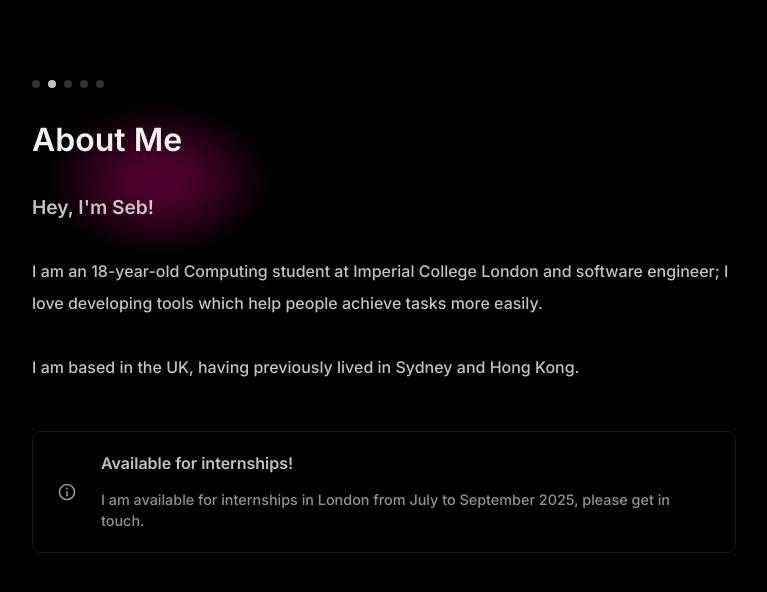
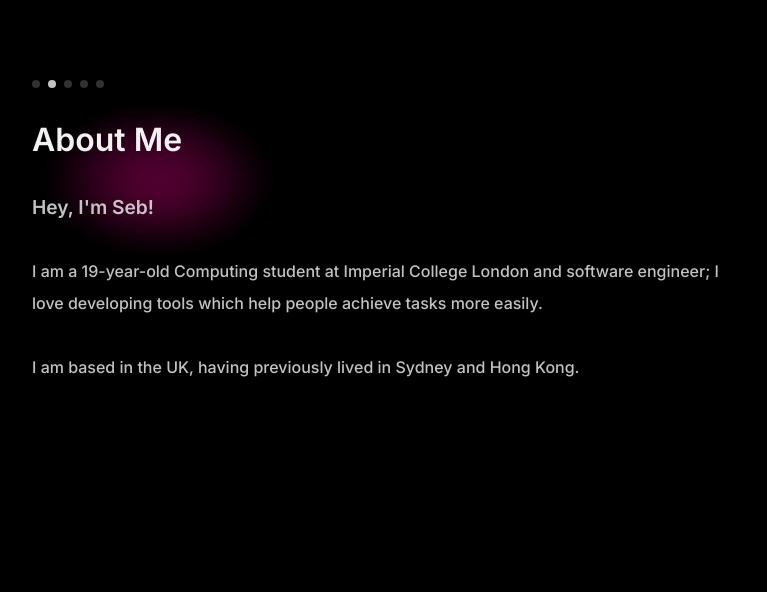
Before and after one commit to sd0e/portfolio, a Next.js app: page /about in a window 1280 px wide. Shown: the top 592 px of the page, without its empty margins (256-1023 px from the left). Built offline with nearby package versions, Linux system fonts and the light colour scheme.

Commit message:
Update About page

```diff
--- a/pages/about.tsx
+++ b/pages/about.tsx
@@ -17,9 +17,9 @@ export default function Home() {
         <link rel="icon" href="/favicon.ico" />
         <link rel="canonical" href="https://doe.lc/about" />
       </Head>
-      <p className={inter.className}>I am an 18-year-old Computing student at Imperial College London and software engineer; I love developing tools which help people achieve tasks more easily.</p>
+      <p className={inter.className}>I am a 19-year-old Computing student at Imperial College London and software engineer; I love developing tools which help people achieve tasks more easily.</p>
       <p className={inter.className} style={{ marginTop: '1.5rem' }}>I am based in the UK, having previously lived in Sydney and Hong Kong.</p>
-      <InfoBox Title="Available for internships!" Description="I am available for internships in London from July to September 2025, please get in touch." />
+      {/* <InfoBox Title="Available for internships!" Description="I am available for internships in London from July to September 2025, please get in touch." /> */}
     </Layout>
   )
 }
```
